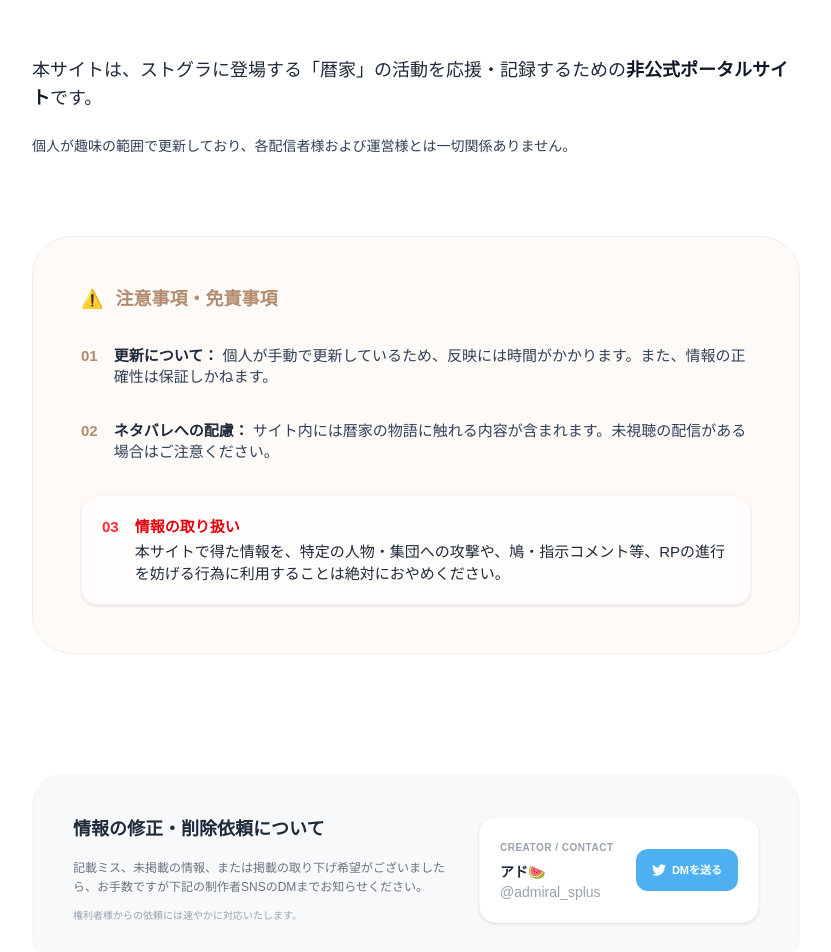
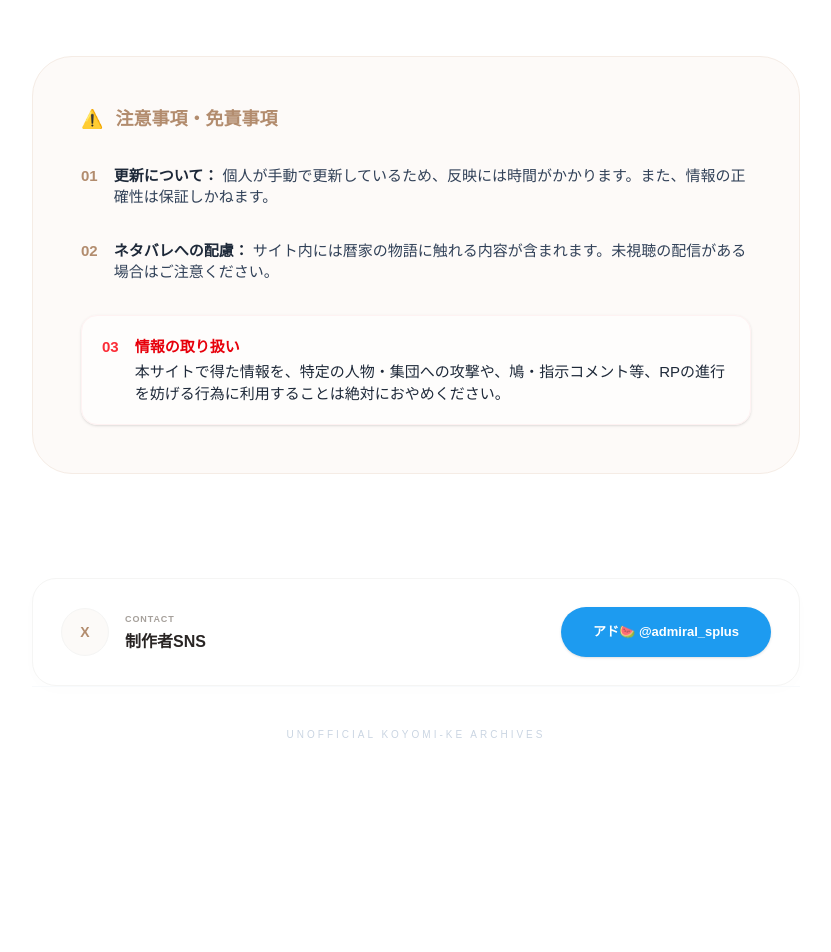
Before and after one commit to ksisfart-ui/kfam-portal, a Next.js app in the folder kfam-portal/: page /about in a window 1280 px wide. Shown: the part 420-1372 px from the top of the page, without its empty margins (224-1055 px from the left). After the commit the page ends 1290 px from the top, so only its background shows below. Built offline with nearby package versions, Linux system fonts and the light colour scheme.

Commit message:
注意書きページ追加10

```diff
--- a/kfam-portal/app/about/page.tsx
+++ b/kfam-portal/app/about/page.tsx
@@ -13,19 +13,10 @@ export default function AboutPage() {
         </div>
 
         <div className="space-y-20 text-slate-700 leading-loose">
-          <section>
-            <p className="text-base md:text-lg text-slate-800">
-              本サイトは、ストグラに登場する「暦家」の活動を記録・応援するための<strong className="text-slate-900 border-b-2 border-[#b28c6e]/20 px-1">非公式ファンポータル</strong>です。
-            </p>
-          </section>
-
           {/* 注意事項：既存サイトに合わせた清潔感のあるデザイン */}
           <section className="leading-loose">
             <p className="text-lg text-gray-800 mb-6">
               本サイトは、ストグラに登場する「暦家」の活動を応援・記録するための<strong className="text-gray-900">非公式ポータルサイト</strong>です。
-            </p>
-            <p className="text-sm">
-              個人が趣味の範囲で更新しており、各配信者様および運営様とは一切関係ありません。
             </p>
           </section>
 
@@ -54,31 +45,25 @@ export default function AboutPage() {
           </section>
 
           {/* お問い合わせ：下部に十分な余白を確保 */}
-          <section className="pt-10">
-            <div className="flex flex-col md:flex-row md:items-center justify-between gap-8 p-8 md:p-10 bg-[#f8f9fa] rounded-[2rem] border border-gray-100">
-              <div className="max-w-md">
-                <h2 className="text-lg font-bold text-gray-800 mb-4">情報の修正・削除依頼について</h2>
-                <p className="text-xs text-gray-500 leading-relaxed mb-2">
-                  記載ミス、未掲載の情報、または掲載の取り下げ希望がございましたら、お手数ですが下記の制作者SNSのDMまでお知らせください。
-                </p>
-                <p className="text-[10px] text-gray-400">権利者様からの依頼には速やかに対応いたします。</p>
+          <section className="pt-6">
+            <div className="flex flex-col sm:flex-row items-center justify-between gap-6 p-7 bg-white rounded-[1.5rem] border border-stone-100 shadow-[0_4px_20px_rgb(0,0,0,0.01)]">
+              <div className="flex items-center gap-4">
+                <div className="w-12 h-12 bg-[#fcfaf8] rounded-full flex items-center justify-center text-[#b28c6e] text-sm font-black border border-stone-100">
+                  X
                 </div>
-
-              <div className="flex items-center bg-white p-5 rounded-2xl shadow-sm border border-gray-50 min-w-[280px]">
-                <div className="flex-1">
-                  <p className="text-[10px] text-gray-400 font-bold tracking-wider mb-1 uppercase">Creator / Contact</p>
-                  <p className="text-sm font-bold text-gray-800">アド🍉 <span className="text-gray-400 font-normal">@admiral_splus</span></p>
+                <div>
+                  <p className="text-[9px] text-stone-400 font-black mb-0.5 tracking-widest uppercase">Contact</p>
+                  <p className="font-black text-stone-800 text-base">制作者SNS</p>
+                </div>
               </div>
               <a
-                  href="https://twitter.com/admiral_splus"
+                href="https://x.com/admiral_splus"
                 target="_blank"
                 rel="noopener noreferrer"
-                  className="bg-[#4eb0f0] hover:bg-gray-400 text-white text-[11px] font-bold px-4 py-2.5 rounded-xl flex items-center transition-all ml-4"
+                className="w-full sm:w-auto px-8 py-3 bg-[#1d9bf0] hover:bg-[#1a8cd8] text-white rounded-full font-black text-[13px] text-center transition-all shadow-sm flex items-center justify-center gap-2"
               >
-                  <svg className="w-3.5 h-3.5 mr-1.5 fill-current" viewBox="0 0 24 24"><path d="M23.953 4.57a10 10 0 01-2.825.775 4.958 4.958 0 002.163-2.723c-.951.555-2.005.959-3.127 1.184a4.92 4.92 0 00-8.384 4.482C7.69 8.095 4.067 6.13 1.64 3.162a4.822 4.822 0 00-.666 2.475c0 1.71.87 3.213 2.188 4.096a4.904 4.904 0 01-2.228-.616v.06a4.923 4.923 0 003.946 4.827 4.996 4.996 0 01-2.212.085 4.936 4.936 0 004.604 3.417 9.867 9.867 0 01-6.102 2.105c-.39 0-.779-.023-1.17-.067a13.995 13.995 0 007.557 2.209c9.053 0 13.998-7.496 13.998-13.985 0-.21 0-.42-.015-.63A9.935 9.935 0 0024 4.59z"/></svg>
-                  DMを送る
+                アド🍉 @admiral_splus
               </a>
-              </div>
             </div>
           </section>
         </div>
--- a/kfam-portal/app/page.tsx
+++ b/kfam-portal/app/page.tsx
@@ -24,7 +24,7 @@ const projects = [
 
 export default function PortalPage() {
   return (
-    <main className="min-h-screen bg-[#f8f9fa] py-12 md:py-20 px-6">
+    <main className="min-h-screen bg-[#fcfaf8] py-12 md:py-20 px-6">
       <div className="max-w-6xl mx-auto">
         <div className="grid gap-6 md:grid-cols-2 lg:grid-cols-3">
           {projects.map((project) => (
--- a/kfam-portal/components/Header.tsx
+++ b/kfam-portal/components/Header.tsx
@@ -17,7 +17,7 @@ export default function Header() {
         {/* ボタン：モバイルではさらにコンパクトに */}
         <Link
           href="/about"
-          className="bg-[#b28c6e] hover:bg-[#399ede] text-white text-[10px] md:text-sm font-bold px-4 md:px-6 py-2 md:py-2.5 rounded-full transition-all shadow-sm hover:shadow-md flex items-center whitespace-nowrap flex-shrink-0"
+          className="bg-[#b28c6e] hover:bg-stone-100 text-white text-[10px] md:text-sm font-bold px-4 md:px-6 py-2 md:py-2.5 rounded-full transition-all shadow-sm hover:shadow-md flex items-center whitespace-nowrap flex-shrink-0"
         >
           <span className="mr-1.5 md:mr-2">📖</span>
           <span className="hidden xs:inline">このサイトについて</span>
```
Lines whose indentation alone changed are shown as unchanged.
